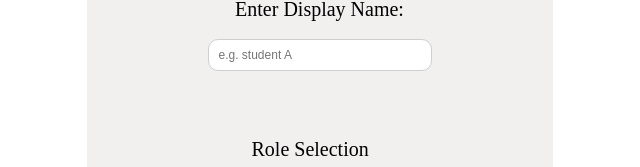
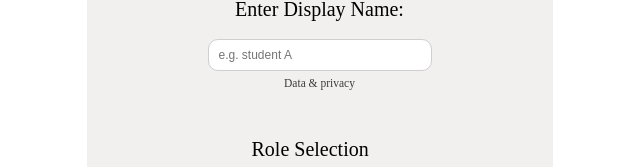
Before and after one commit to DavidCW2004/COMM2020_Project1_TeamProject, a React (Vite) app in the folder frontend/: page / in a window 1280 px wide. Shown: the part 312-479 px from the top of the page, without its empty margins (319-959 px from the left). Built offline with nearby package versions, Linux system fonts and the light colour scheme; no server answers.

Commit message:
Added data nad privacy note

```diff
--- a/frontend/src/pages/LoginPage.tsx
+++ b/frontend/src/pages/LoginPage.tsx
@@ -92,6 +92,14 @@ export default function LoginPage() {
                             placeholder="e.g. student A"
                         />
 
+                        <details className={styles.privacyNotice}>
+                            <summary className={styles.privacySummary}>Data & privacy</summary>
+                            <div className={styles.privacyBody}>
+                                We store your display name and role to create a temporary account and let you join rooms.
+                                Avoid entering sensitive personal information.
+                            </div>
+                        </details>
+
 
 
                     </div>
--- a/frontend/src/styles/Login.module.css
+++ b/frontend/src/styles/Login.module.css
@@ -467,3 +467,33 @@
     backdrop-filter: blur(4px);
     box-shadow: 0 10px 30px rgba(0, 0, 0, 0.12);
 }
+
+.privacyNotice {
+  margin: 6px auto 0;
+  width: fit-content;
+  text-align: center;
+}
+
+.privacySummary {
+    cursor: pointer;
+    font-size: 0.72rem;
+    line-height: 1.1;
+    opacity: 0.75;
+    user-select: none;
+}
+
+.privacyBody {
+    margin-top: 6px;
+    font-size: 0.72rem;
+    line-height: 1.2;
+    opacity: 0.75;
+    max-width: 240px;
+}
+
+.privacyNotice>summary {
+    list-style: none;
+}
+
+.privacyNotice>summary::-webkit-details-marker {
+    display: none;
+}
```
